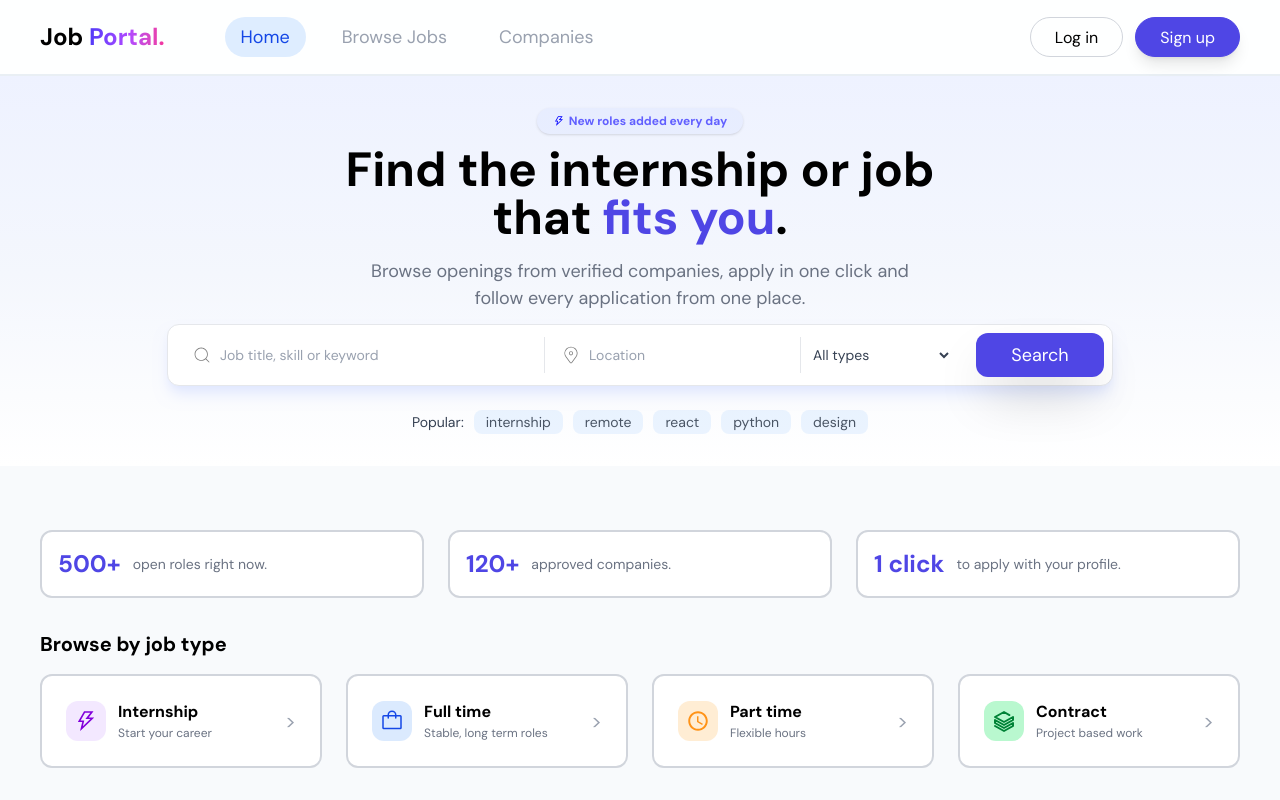
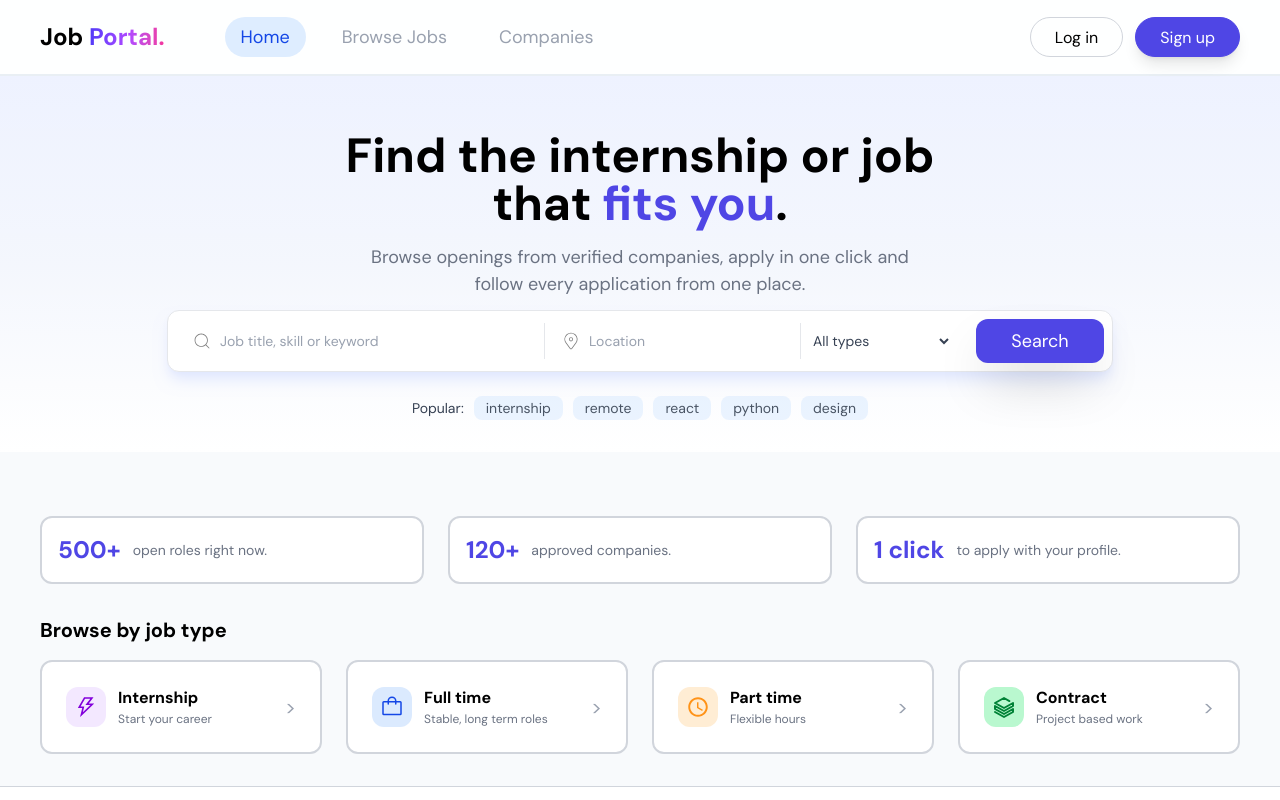
Before and after one commit to gokul-lamsal/jobkhoj, a React (Vite) app in the folder frontend/: page / in a window 1280 px wide. Shown: the top 800 px of the page. Built offline with nearby package versions, Linux system fonts and the light colour scheme.

Commit message:
removed roles tag

```diff
--- a/frontend/src/pages/public/HomePage.jsx
+++ b/frontend/src/pages/public/HomePage.jsx
@@ -69,12 +69,9 @@
   return (
     <main>
       <section className="flex flex-col justify-center items-center gap-3 px-10 py-8 bg-linear-to-b from-indigo-50 via-indigo-50/40 to-white">
-        <span className="text-[12px] text-indigo-500 shadow-sm bg-indigo-300/10 font-bold px-4 py-1 rounded-2xl flex justify-center items-center gap-1 ">
-          <AiOutlineThunderbolt color="blue" size={12} /> New roles added every
-          day
-        </span>
 
-        <div className="flex flex-col gap-4 items-center text-center">
+
+        <div className="flex flex-col mt-6 gap-4 items-center text-center">
           <h1 className="text-5xl font-extrabold">
             Find the internship or job
             <br />
```
